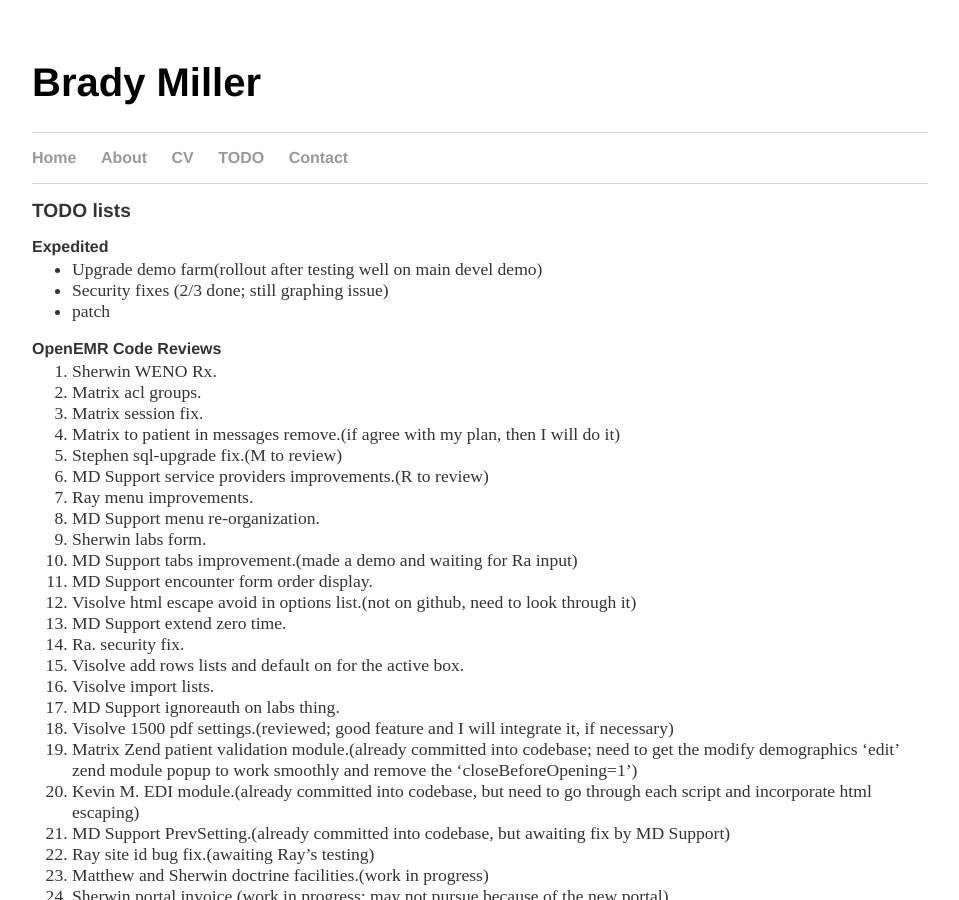
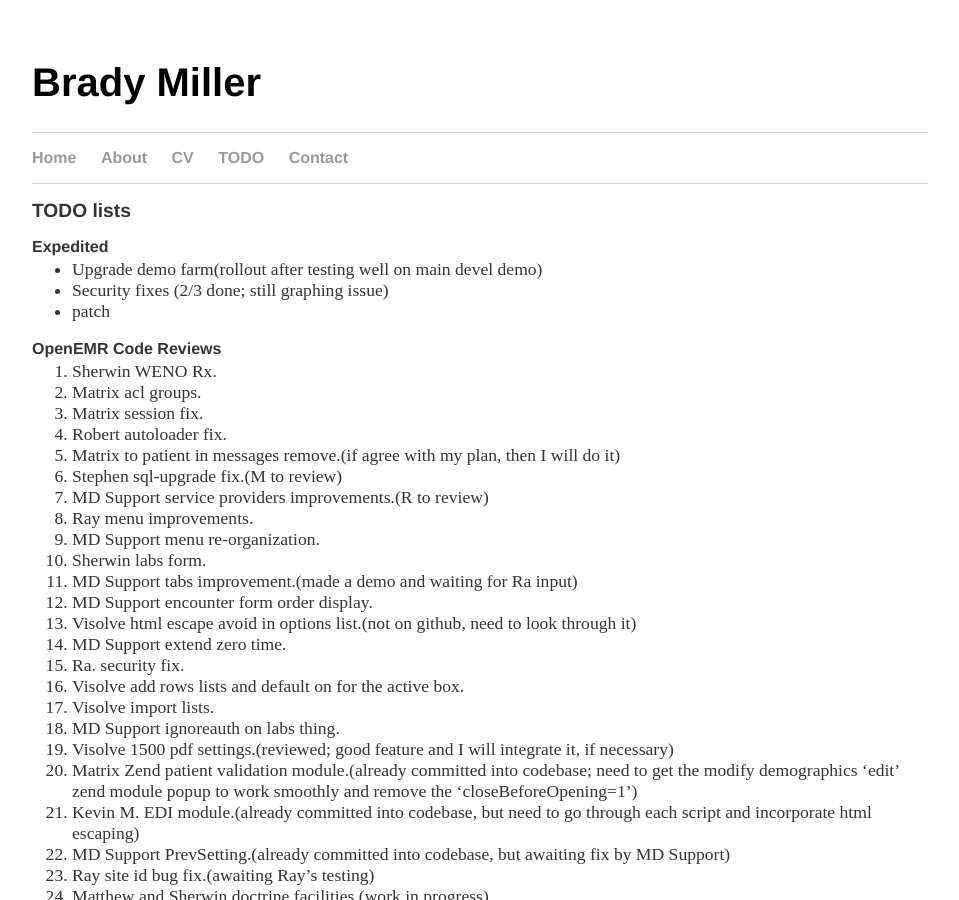
Before and after one commit to bradymiller/bradymiller.github.io, a Jekyll site: the page built from todo/index.md, in a window 1280 px wide and 900 px high. Shown: the whole window, without its empty margins (160-1119 px from the left). Built offline with Jekyll 4.4.1, drawn with Linux system fonts in a browser that asks for light colours; our own code applies the rules of GitHub Pages for plain Markdown files.

Commit message:
Update index.md

```diff
--- a/todo/index.md
+++ b/todo/index.md
@@ -12,6 +12,7 @@
 1. Sherwin WENO Rx.
 1. Matrix acl groups.
 1. Matrix session fix.
+1. Robert autoloader fix.
 1. Matrix to patient in messages remove.(if agree with my plan, then I will do it)
 1. Stephen sql-upgrade fix.(M to review)
 1. MD Support service providers improvements.(R to review)
```
